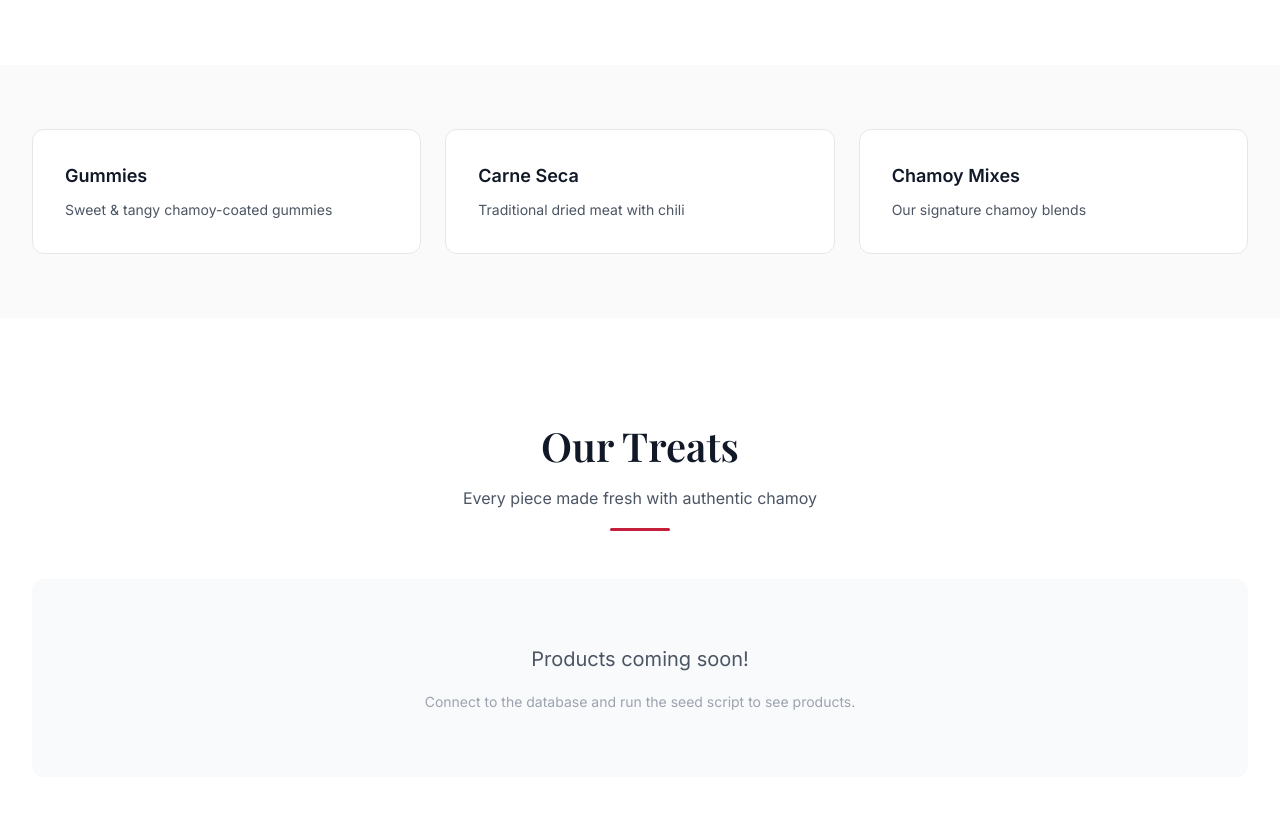
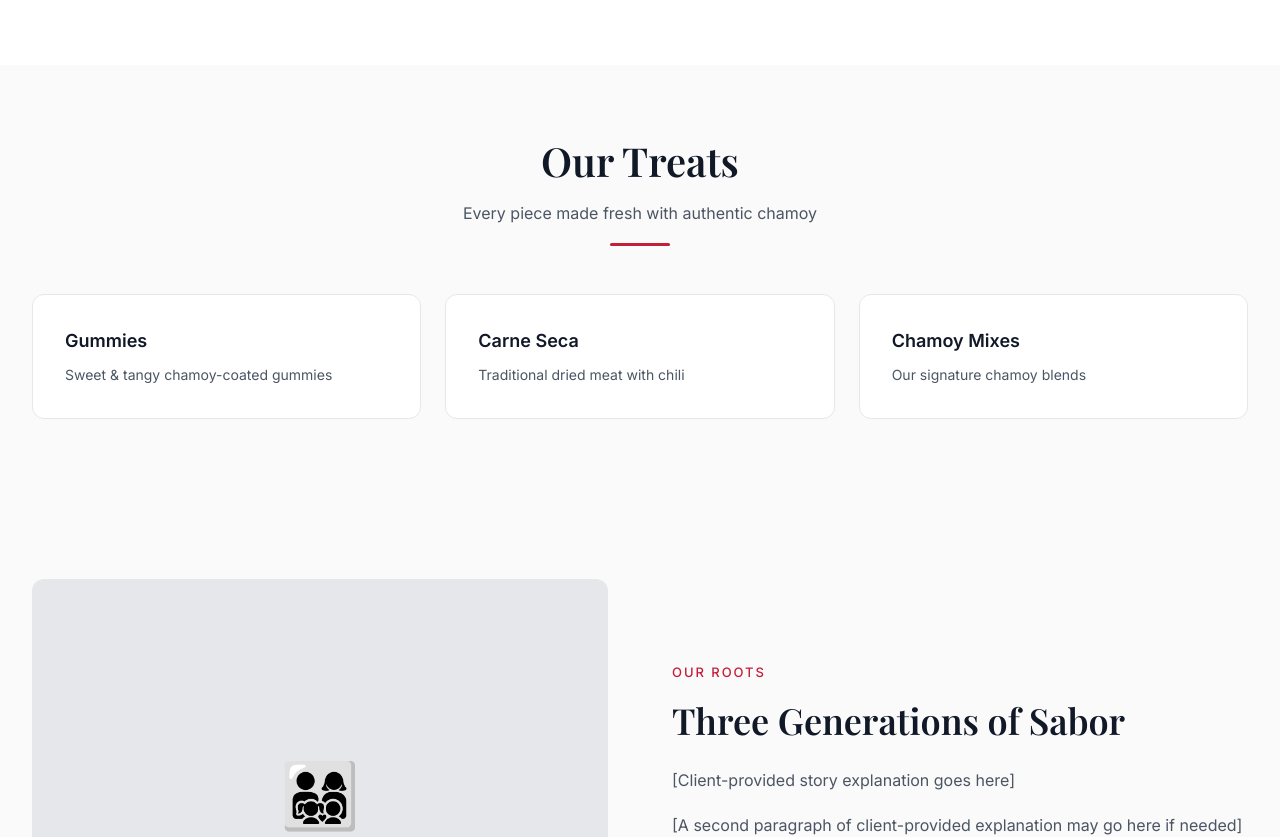
Before and after one commit to iconicJose/tio-ricky-candy-shop, a Next.js app: page / in a window 1280 px wide. Shown: the part 680-1517 px from the top of the page. Built offline with nearby package versions, Linux system fonts and the light colour scheme.

Commit message:
Merge categories into Our Treats section, remove coming soon

```diff
--- a/src/app/page.tsx
+++ b/src/app/page.tsx
@@ -1,4 +1,3 @@
-import { db } from '@/lib/db';
 import Link from 'next/link';
 
 // Sample categories for display
@@ -8,35 +7,7 @@ const categories = [
   { name: 'Chamoy Mixes', slug: 'chamoy-mixes', description: 'Our signature chamoy blends' },
 ];
 
-export default async function HomePage() {
-  // Fetch products from database
-  let products: Array<{
-    id: string;
-    name: string;
-    description: string | null;
-    priceCents: number;
-    imageUrl: string | null;
-    stockQuantity: number;
-  }> = [];
-
-  try {
-    products = await db.product.findMany({
-      where: { active: true },
-      orderBy: { name: 'asc' },
-      select: {
-        id: true,
-        name: true,
-        description: true,
-        priceCents: true,
-        imageUrl: true,
-        stockQuantity: true,
-      },
-    });
-  } catch {
-    // Database not connected - show empty state
-    products = [];
-  }
-
+export default function HomePage() {
   return (
     <>
       {/* ===== HERO SECTION ===== */}
@@ -117,12 +88,19 @@ export default async function HomePage() {
         </div>
       </section>
 
-      {/* ===== FEATURED CATEGORIES ===== */}
-      <section style={{
+      {/* ===== OUR TREATS - CATEGORIES ===== */}
+      <section id="products" className="section" style={{
         backgroundColor: 'var(--off-white)',
         padding: 'clamp(2rem, 6vw, 4rem) 0',
       }}>
         <div className="container">
+          {/* Section Header */}
+          <div className="category-header">
+            <h2>Our Treats</h2>
+            <p>Every piece made fresh with authentic chamoy</p>
+            <div className="decorative-line" />
+          </div>
+
           <div style={{
             display: 'grid',
             gridTemplateColumns: 'repeat(auto-fit, minmax(280px, 1fr))',
@@ -162,123 +140,6 @@ export default async function HomePage() {
               </Link>
             ))}
           </div>
-        </div>
-      </section>
-
-      {/* ===== PRODUCTS SECTION ===== */}
-      <section id="products" className="section" style={{
-        backgroundColor: 'var(--white)',
-      }}>
-        <div className="container">
-          {/* Section Header */}
-          <div className="category-header">
-            <h2>Our Treats</h2>
-            <p>Every piece made fresh with authentic chamoy</p>
-            <div className="decorative-line" />
-          </div>
-
-          {/* Product Grid */}
-          {products.length > 0 ? (
-            <div style={{
-              display: 'grid',
-              gridTemplateColumns: 'repeat(auto-fill, minmax(260px, 1fr))',
-              gap: '1.5rem',
-            }}>
-              {products.map((product) => (
-                <article key={product.id} className="product-card">
-                  {/* Product Image */}
-                  <div className="product-card-image">
-                    {product.imageUrl ? (
-                      <img src={product.imageUrl} alt={product.name} />
-                    ) : (
-                      <div style={{
-                        width: '100%',
-                        height: '100%',
-                        display: 'flex',
-                        alignItems: 'center',
-                        justifyContent: 'center',
-                        backgroundColor: 'var(--gray-100)',
-                        fontSize: '4rem',
-                      }}>
-                        🍬
-                      </div>
-                    )}
-                  </div>
-
-                  {/* Product Info */}
-                  <div className="product-card-content">
-                    <h3 className="product-card-title">{product.name}</h3>
-
-                    {product.description && (
-                      <p style={{
-                        fontSize: '0.875rem',
-                        color: 'var(--text-secondary)',
-                        marginBottom: '0.75rem',
-                        display: '-webkit-box',
-                        WebkitLineClamp: 2,
-                        WebkitBoxOrient: 'vertical',
-                        overflow: 'hidden',
-                        lineHeight: 1.5,
-                      }}>
-                        {product.description}
-                      </p>
-                    )}
-
-                    <div style={{
-                      display: 'flex',
-                      alignItems: 'center',
-                      justifyContent: 'space-between',
-                      marginTop: 'auto',
-                    }}>
-                     <p className="product-card-price">
-                        ${(product.priceCents / 100).toFixed(2)}
-                      </p>
-
-                      <span style={{
-                        fontSize: '0.75rem',
-                        color: product.stockQuantity > 10 ? 'var(--accent-green)' : 'var(--warm-orange)',
-                        fontWeight: 500,
-                      }}>
-                        {product.stockQuantity > 10 ? 'In Stock' : `Only ${product.stockQuantity} left`}
-                      </span>
-                    </div>
-
-                    <button
-                      className="btn btn-primary"
-                      style={{
-                        width: '100%',
-                        marginTop: '1rem',
-                        padding: '0.75rem',
-                      }}
-                    >
-                      Add to Cart
-                    </button>
-                  </div>
-                </article>
-              ))}
-            </div>
-          ) : (
-            <div style={{
-              textAlign: 'center',
-              padding: '4rem 2rem',
-              backgroundColor: 'var(--gray-50)',
-              borderRadius: '12px',
-            }}>
-              <p style={{
-                fontSize: '1.25rem',
-                color: 'var(--text-secondary)',
-                marginBottom: '1rem',
-              }}>
-                Products coming soon!
-              </p>
-              <p style={{
-                fontSize: '0.875rem',
-                color: 'var(--text-muted)',
-              }}>
-                Connect to the database and run the seed script to see products.
-              </p>
-            </div>
-          )}
         </div>
       </section>
 
```
